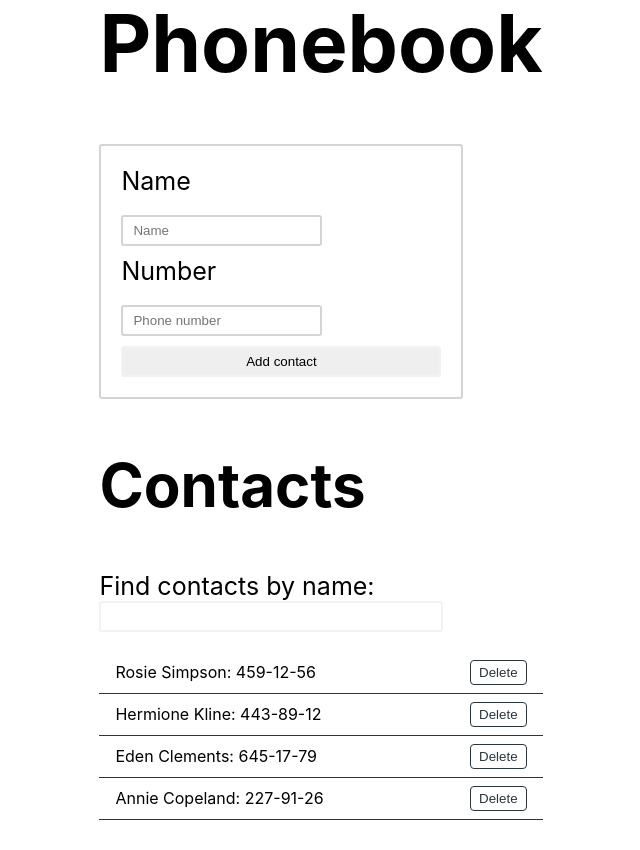
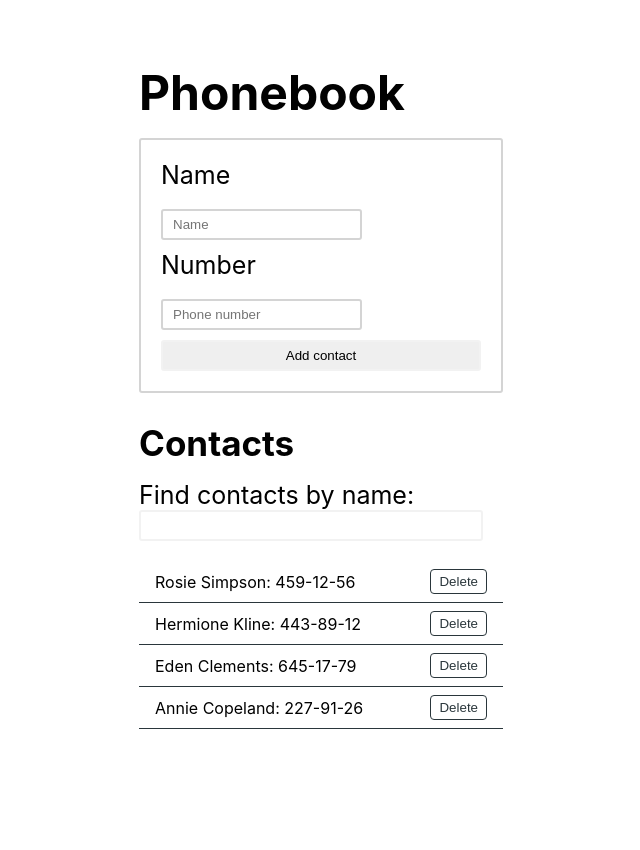
Before and after one commit to MateuszKar2/ReactPhonebook, a React (Create React App) app: page / in a window 1280 px wide. Shown: the top 850 px of the page, without its empty margins (319-959 px from the left). After the commit the page ends 800 px from the top, so only its background shows below. Built offline with nearby package versions, Linux system fonts and the light colour scheme.

Commit message:
add file

```diff
--- a/src/components/Phonebook/Phonebook.module.css
+++ b/src/components/Phonebook/Phonebook.module.css
@@ -0,0 +1,9 @@
+.title {
+    font-size: 48px;
+    margin-bottom: 16px;
+}
+
+.subtitle {
+    font-size: 35px;
+    margin-bottom: 16px;
+}
```
